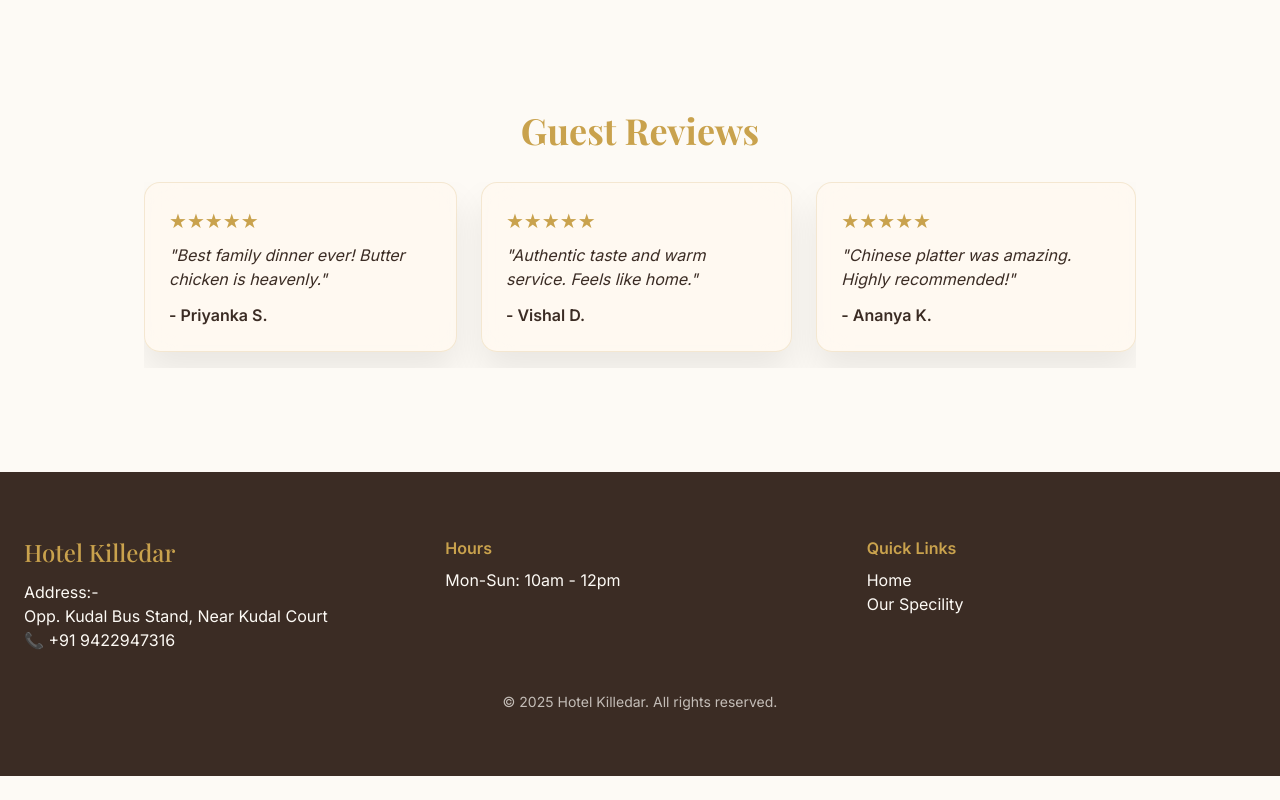
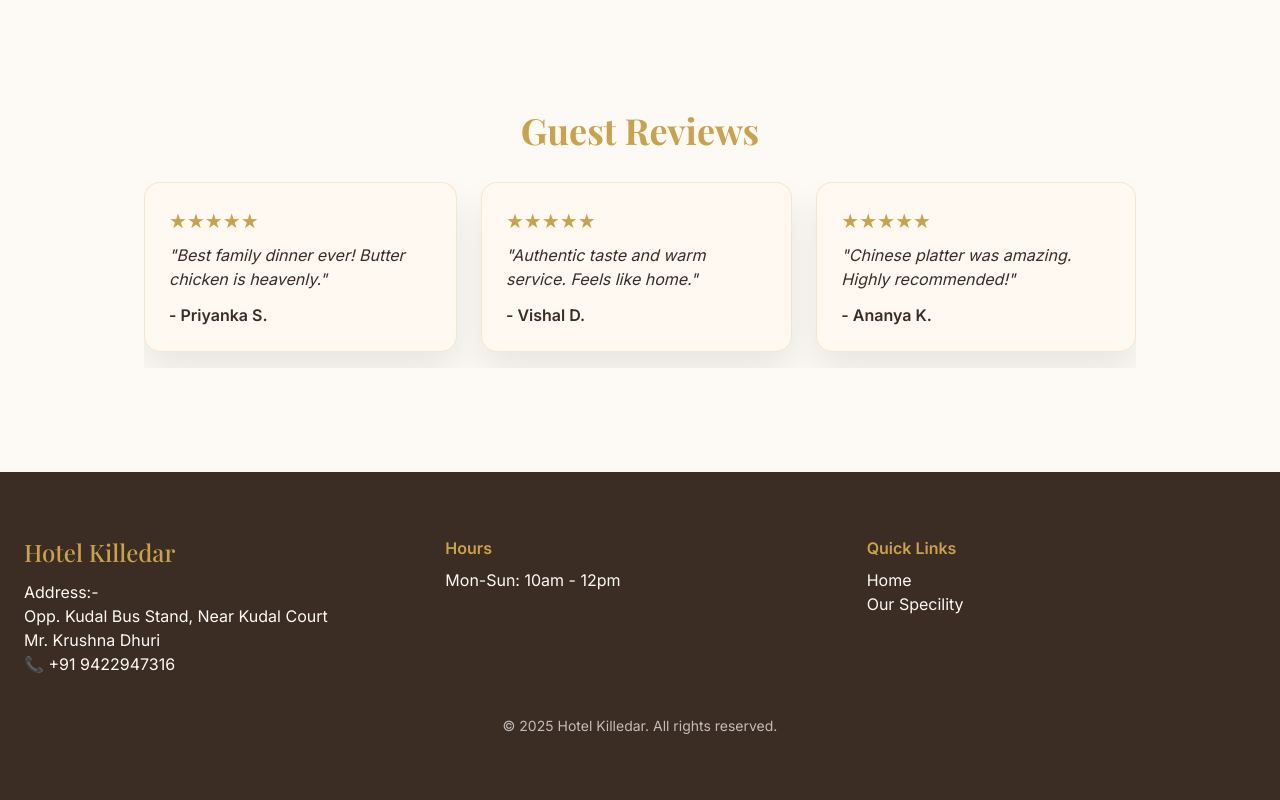
Before and after one commit to VishalDhuri/hotelkilledar, a plain HTML site: page index.html in a window 1280 px wide. Shown: the part 3650-4450 px from the top of the page. Before the commit the page ends 4426 px from the top, so only its background shows below. Drawn offline with nearby package versions, Linux system fonts and the light colour scheme.

Commit message:
Modify contact details in footer section
Updated contact information for Hotel Killedar.

```diff
--- a/index.html
+++ b/index.html
@@ -183,7 +183,7 @@
     <!-- Contact & Footer -->
     <footer id="contact" class="bg-dark-brown text-cream py-16 px-6 mt-10">
       <div class="max-w-7xl mx-auto grid md:grid-cols-3 gap-8">
-        <div><h3 class="text-gold font-display text-2xl mb-3">Hotel Killedar</h3><p>Address:-</p><p>Opp. Kudal Bus Stand, Near Kudal Court</p><p>📞 +91 9422947316</p></div>
+        <div><h3 class="text-gold font-display text-2xl mb-3">Hotel Killedar</h3><p>Address:-</p><p>Opp. Kudal Bus Stand, Near Kudal Court</p><p>Mr. Krushna Dhuri</p><p>📞 +91 9422947316</p></div>
         <div><h4 class="text-gold font-semibold mb-2">Hours</h4><p>Mon-Sun: 10am - 12pm</p></div>
         <div><h4 class="text-gold font-semibold mb-2">Quick Links</h4><a href="#home" class="block hover:text-gold">Home</a><a href="#menu" class="block hover:text-gold">Our Specility</a></div>
       </div>
```
